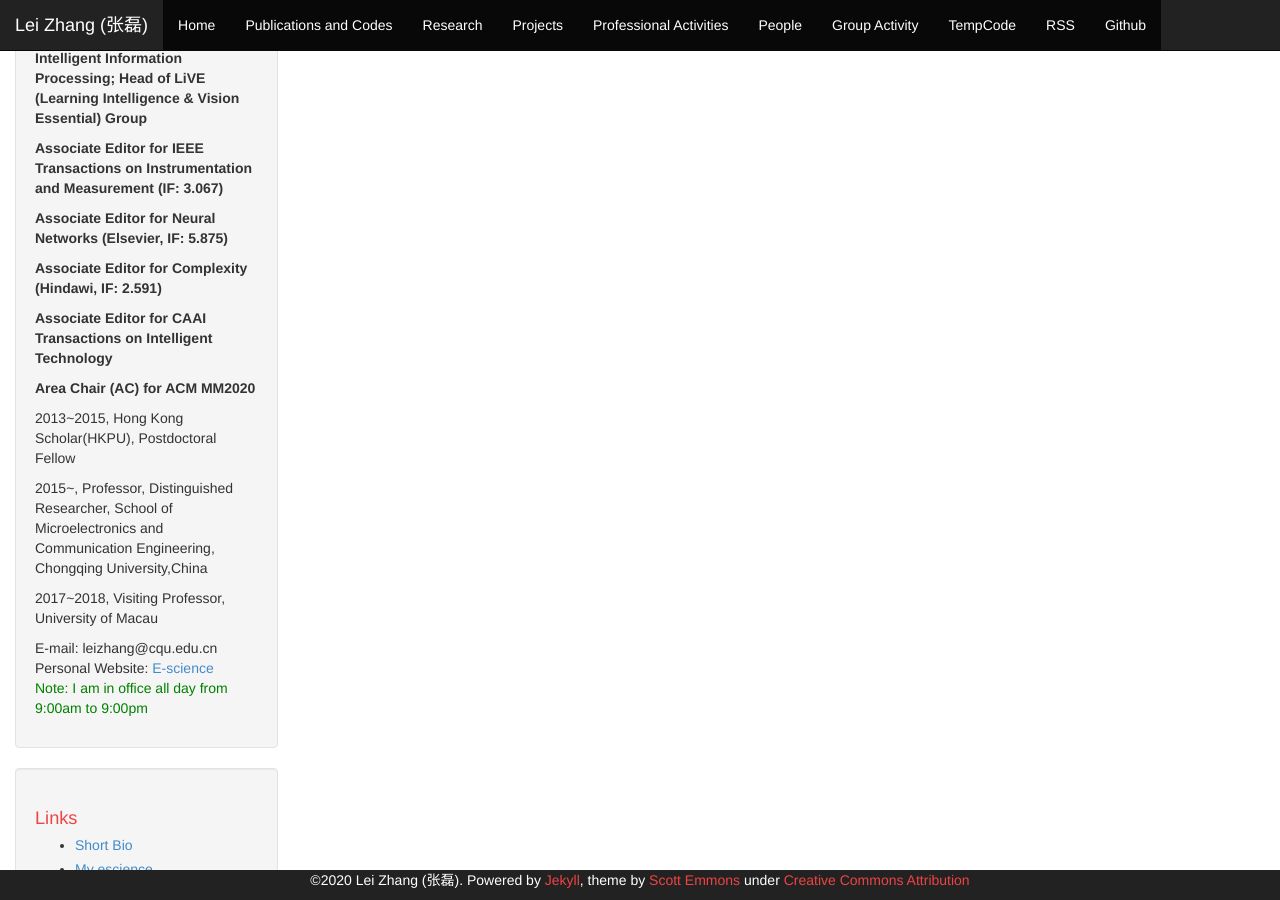
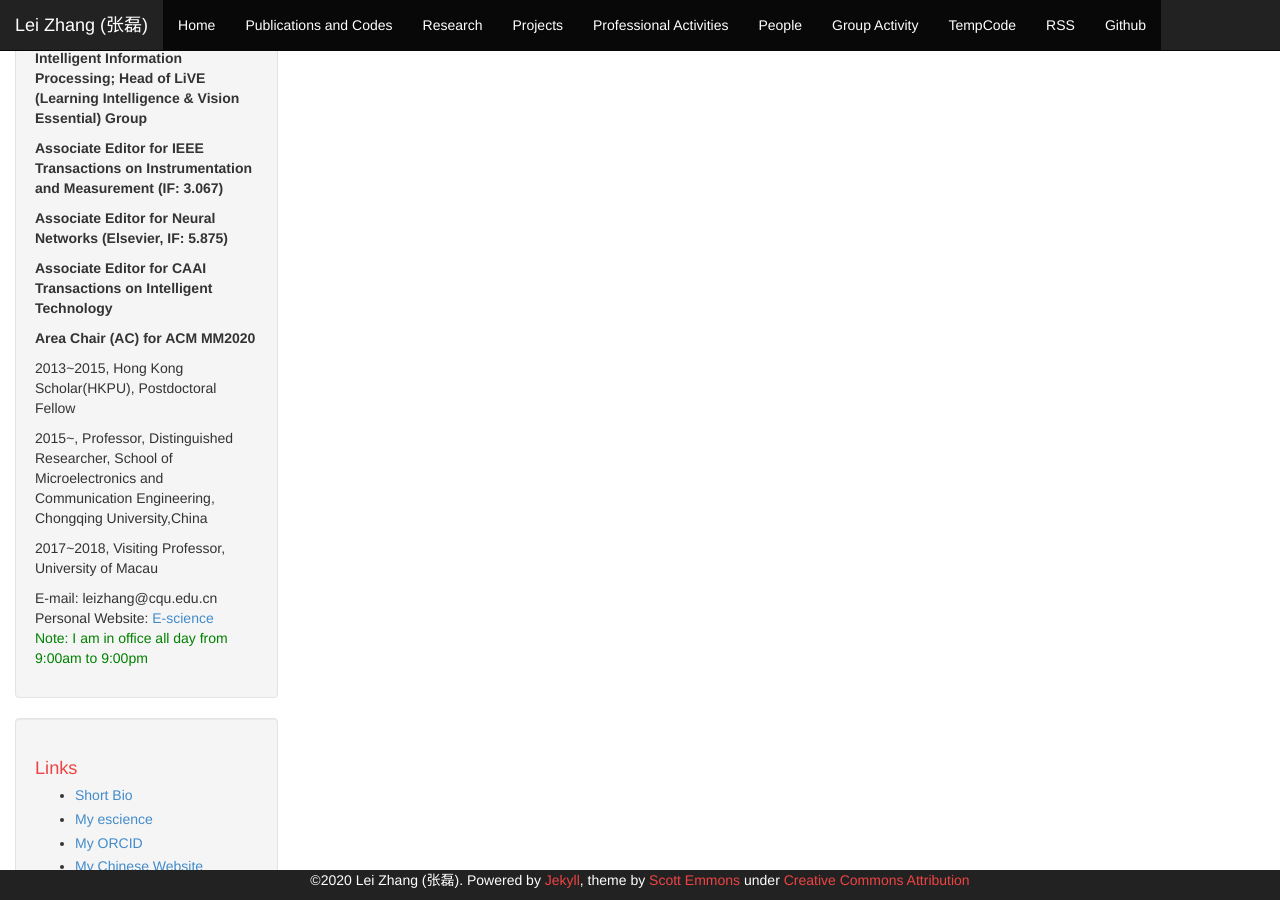
Before and after one commit to DrLeiZhang/website, a Jekyll site: the page built from links.html, in a window 1280 px wide and 900 px high, scrolled down 602 px. Built offline with Jekyll 4.4.1, drawn with Linux system fonts in a browser that asks for light colours; Markdown is read by kramdown in place of the engine named in the settings.

Commit message:
Update sidebar.html

```diff
--- a/_includes/sidebar.html
+++ b/_includes/sidebar.html
@@ -8,7 +8,7 @@
 <p><a href="http://www.leizhang.tk/resources/LeiZhang.jpg"></a></p>
 
     <h1>Contact me</h1>
-<p><B>Lei Zhang, Ph.D, Professor, IEEE Senior Member, ACM Member, CCF/CAAI/CSIG Member; Deputy Director of Chongqing Key Laboratory of Bio-perception & Intelligent Information Processing; Head of LiVE (Learning Intelligence & Vision Essential) Group</p></B><p><B>Associate Editor for IEEE Transactions on Instrumentation and Measurement (IF: 3.067)</B></p><p><B>Associate Editor for Neural Networks (Elsevier, IF: 5.875)</B></p><p><B>Associate Editor for Complexity (Hindawi, IF: 2.591)</B></p><p><B>Associate Editor for CAAI Transactions on Intelligent Technology</B></p><p><B>Area Chair (AC) for ACM MM2020</B></p><p>2013~2015, Hong Kong Scholar(HKPU), Postdoctoral Fellow</p><p>2015~, Professor, Distinguished Researcher, School of Microelectronics and Communication Engineering, Chongqing University,China</p><p>2017~2018, Visiting Professor, University of Macau</p>
+<p><B>Lei Zhang, Ph.D, Professor, IEEE Senior Member, ACM Member, CCF/CAAI/CSIG Member; Deputy Director of Chongqing Key Laboratory of Bio-perception & Intelligent Information Processing; Head of LiVE (Learning Intelligence & Vision Essential) Group</p></B><p><B>Associate Editor for IEEE Transactions on Instrumentation and Measurement (IF: 3.067)</B></p><p><B>Associate Editor for Neural Networks (Elsevier, IF: 5.875)</B></p><p><B>Associate Editor for CAAI Transactions on Intelligent Technology</B></p><p><B>Area Chair (AC) for ACM MM2020</B></p><p>2013~2015, Hong Kong Scholar(HKPU), Postdoctoral Fellow</p><p>2015~, Professor, Distinguished Researcher, School of Microelectronics and Communication Engineering, Chongqing University,China</p><p>2017~2018, Visiting Professor, University of Macau</p>
 
 E-mail: leizhang@cqu.edu.cn
 Personal Website: <a href="http://www.escience.cn/people/lei/index.html">E-science</a>
```
